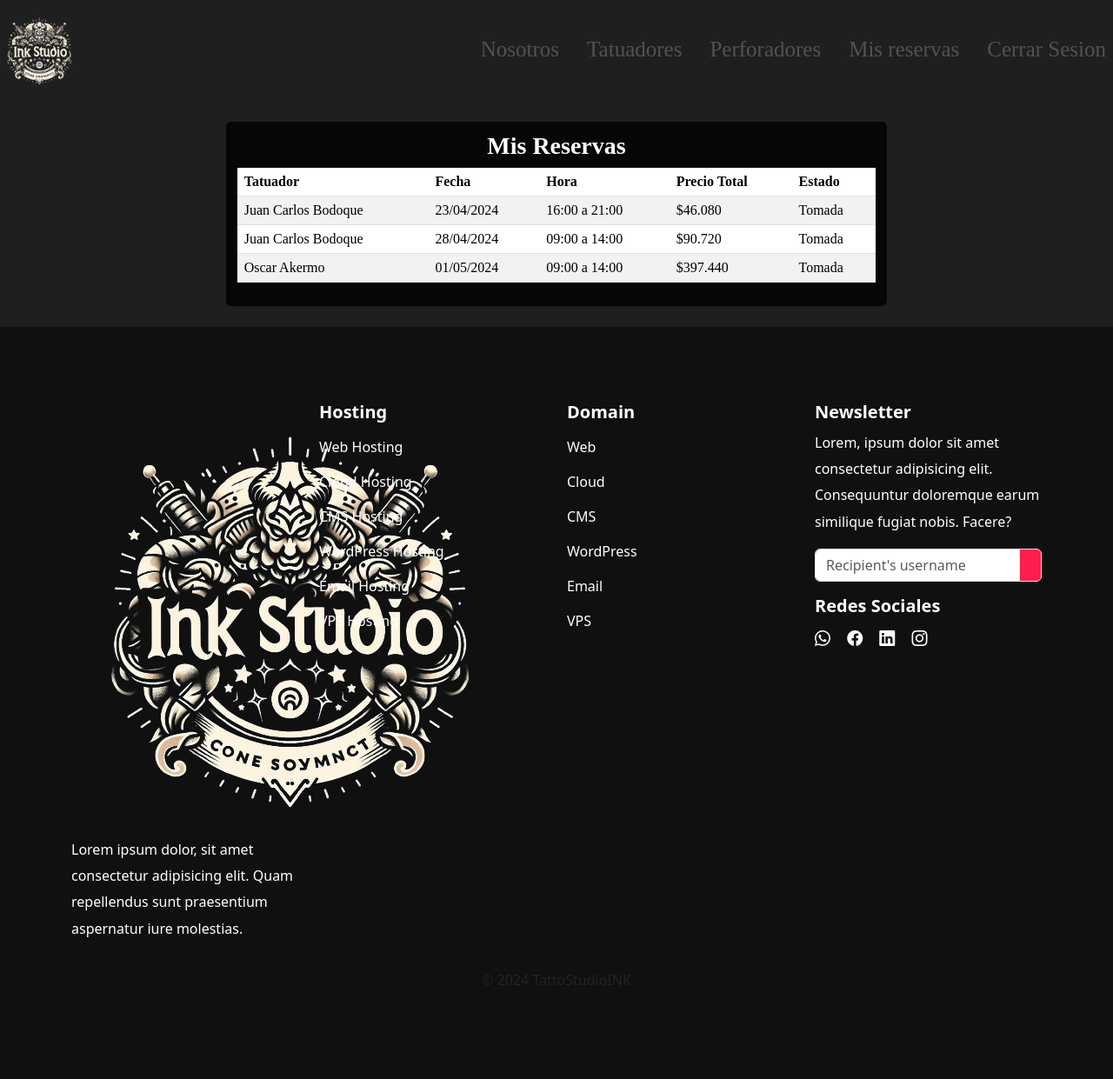
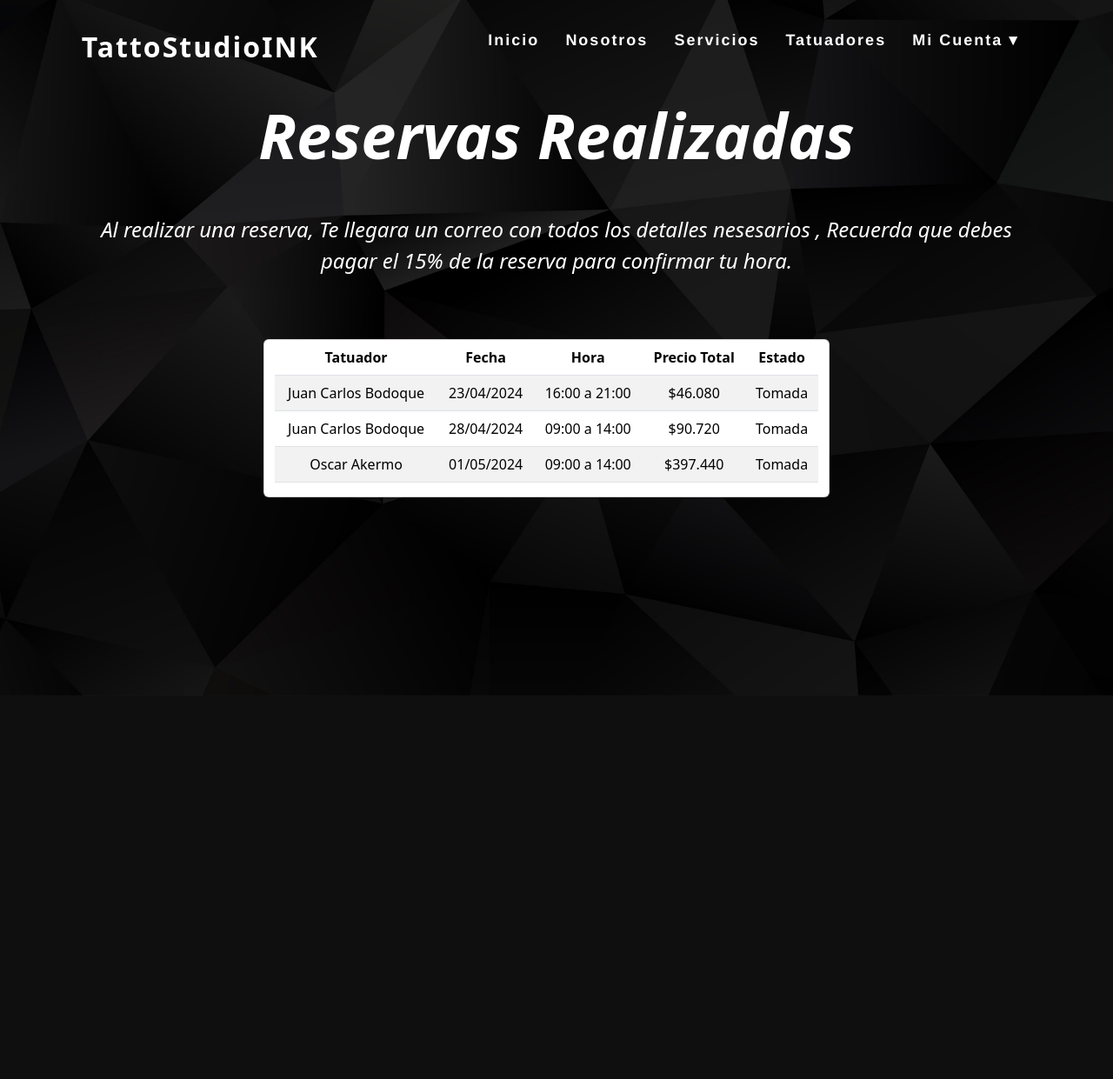
Before and after one commit to ToBarrueto/Tatto_Studio, a PHP site: page /views/micuenta.php in a window 1280 px wide. Shown: the whole page at 87% size. After the commit the page ends 799 px from the top, so only its background shows below. Run offline with PHP 8.4, Linux system fonts and the light colour scheme; a user stored in the database is signed in; data comes from the database, SQL or seed files in the repository; some web fonts are replaced.

Commit message:
Landing V1.4

```diff
--- a/assets/css/landing.css
+++ b/assets/css/landing.css
@@ -484,3 +484,17 @@ header ul li a:hover {
     color: #fff; /* Mantenemos el color del texto */
 
 }
+
+.imagen-formulario img {
+  width: 500%; /* La imagen no debe exceder el ancho del contenedor */
+
+}
+
+.title-custom5{
+  color: #000000;
+  font-size: 72px;
+  font-weight: bold;
+  margin-bottom: 3rem;
+  margin-top: 6rem !important;
+  font-style: italic;
+}
--- a/views/landing.php
+++ b/views/landing.php
@@ -33,8 +33,7 @@ session_start();
                 <li>
                     <a href="#">Mi Cuenta &#x25BE;</a>
                     <ul class="dropdown">
-                        <li><a href="#">Mis Datos</a></li>
-                        <li><a href="#">Mis Reservas</a></li>
+                        <li><a href="micuenta.php">Mis Reservas</a></li>
                         <li><a href="../index.php">Cerrar Sesion</a></li>
                     </ul>
                 </li>
--- a/views/micuenta.php
+++ b/views/micuenta.php
@@ -13,7 +13,7 @@ session_start();
   <meta charset="UTF-8">
   <meta name="viewport" content="width=device-width, initial-scale=1.0">
   <title>Studio de Tatuajes - Clientes</title>
-  <link rel="stylesheet" href="../assets/css/style.css">
+  <link rel="stylesheet" href="../assets/css/landing.css">
 
   <link rel="stylesheet" href="https://cdn.jsdelivr.net/npm/bootstrap-icons@1.11.3/font/bootstrap-icons.min.css">
   <link href="https://cdn.jsdelivr.net/npm/bootstrap@5.3/dist/css/bootstrap.min.css" rel="stylesheet"
@@ -21,39 +21,37 @@ session_start();
 
 </head>
 
-<body class="fondo">
-  <div>
-      <nav class="navbar navbar-expand-lg navbar-light ">
-          <a class="navbar-brand mr-auto" href="cliente_view.php">
-          <img class="logo" src="../assets/img/logo.png" alt=""></a>
-          <button class="navbar-toggler" type="button" data-bs-toggle="collapse" data-bs-target="#navbarSupportedContent" aria-controls="navbarSupportedContent" aria-expanded="false" aria-label="Toggle navigation">
-            <span class="navbar-toggler-icon "></span>
-          </button>
+<header>
+        <a href="landing.php" class="logo">TattoStudioINK</a>
+        <nav>
+            <ul>
+                <li><a href="landing.php">Inicio</a></li>
+                <li><a href="landing.php#nosotros">Nosotros</a></li>
+                <li><a href="landing.php#servicios">Servicios</a></li>
+                <li><a href="landing.php#tatuadores">Tatuadores</a></li>
+                <li>
+                    <a href="#">Mi Cuenta &#x25BE;</a>
+                    <ul class="dropdown">
+                        <li><a href="micuenta.php">Mis Reservas</a></li>
+                        <li><a href="../index.php">Cerrar Sesion</a></li>
+                    </ul>
+                </li>
+            </ul>
+        </nav>
+    </header>
 
-          <div class="collapse navbar-collapse justify-content-end " id="navbarSupportedContent">
-            <ul class="navbar-nav mg-auto   nav-underline">
+<body>
 
-              <li class="nav-item">
-                <a class="nav-link" href="#">Nosotros</a>
-              </li>
-              <li class="nav-item">
-                <a class="nav-link" href="tatuadores_view.php">Tatuadores</a>
-              </li>
-              <li class="nav-item">
-                <a class="nav-link" href="#">Perforadores</a>
-              </li>
-              <li class="nav-item">
-                <a class="nav-link" href='micuenta.php'>Mis reservas</a>
-              </li>
-              <li class="nav-item">
-                    <a class="nav-link btn" href="../index.php">Cerrar Sesion</a>
-              </li>
+<div class="zona3 d-flex justify-content-center ">
+        <div class="container text-center ">
+            <div class="row">
+                <div class="col">
+                    <h1 class="title-custom3">Reservas Realizadas</h1>
+                    <p class="p-custom3 mt-5">
+                        Al realizar una reserva, Te llegara un correo con todos los detalles nesesarios , Recuerda que debes pagar el 15% de la reserva para confirmar tu hora.</p>
+                </div>
 
-            </ul>
-          </div>
-        </nav>
-
-    <?php
+                <?php
 
     if ($_SESSION['tipo_usuario'] == 'cliente') {
         // Incluir el archivo de conexión a la base de datos
@@ -82,7 +80,6 @@ session_start();
             // Mostrar la información de las citas del cliente
             echo '<div class="row justify-content-center">';
             echo '<div class="card m-4 col-7">';
-            echo '<h1 class="fw-bold fs-3 text-center">Mis Reservas</h1>';
             echo '<div class="table-responsive">';
             echo '<table class="table table-striped">';
             echo '<thead>';
@@ -133,74 +130,11 @@ session_start();
     ?>
 
 
-
+            </div>
+        </div>
+    </div>
   </div>
 
-
-
-  <footer>
-        <div class="container">
-            <div class="row">
-                <div class="col-lg-3 col-sm-6">
-                    <div class="single-box">
-                        <img src="img/logo.png" alt="">
-                        <p>Lorem ipsum dolor, sit amet consectetur adipisicing elit. Quam repellendus sunt praesentium aspernatur iure molestias.</p>
-                        <h3></h3>
-                    </div>
-                </div>
-                <div class="col-lg-3 col-sm-6">
-                    <div class="single-box">
-                        <h2>Hosting</h2>
-                    <ul>
-                        <li><a href="#">Web Hosting</a></li>
-                        <li><a href="#">Cloud Hosting</a></li>
-                        <li><a href="#">CMS Hosting</a></li>
-                        <li><a href="#">WordPress Hosting</a></li>
-                        <li><a href="#">Email Hosting</a></li>
-                        <li><a href="#">VPS Hosting</a></li>
-                    </ul>
-                    </div>
-                </div>
-                <div class="col-lg-3 col-sm-6">
-                    <div class="single-box">
-                        <h2>Domain</h2>
-                    <ul>
-                        <li><a href="#">Web </a></li>
-                        <li><a href="#">Cloud</a></li>
-                        <li><a href="#">CMS </a></li>
-                        <li><a href="#">WordPress</a></li>
-                        <li><a href="#">Email</a></li>
-                        <li><a href="#">VPS</a></li>
-                    </ul>
-                    </div>
-                </div>
-                <div class="col-lg-3 col-sm-6">
-                    <div class="single-box">
-                        <h2>Newsletter</h2>
-                        <p>Lorem, ipsum dolor sit amet consectetur adipisicing elit. Consequuntur doloremque earum similique fugiat nobis. Facere?</p>
-                        <div class="input-group mb-3">
-                            <input type="text" class="form-control" placeholder="Recipient's username" aria-label="Enter your Email ..." aria-describedby="basic-addon2">
-                            <span class="input-group-text" id="basic-addon2"><i class="fa fa-long-arrow-right"></i></span>
-                        </div>
-                        <h2>Redes Sociales</h2>
-                        <p class="socials">
-                          <i class="bi bi-whatsapp"></i>
-                          <i class="bi bi-facebook"></i>
-                          <i class="bi bi-linkedin"></i>
-                          <i class="bi bi-instagram"></i>
-                        </p>
-                    </div>
-
-                </div>
-
-            </div>
-        </div>
-
-        <div class="text-center py-3">
-          <p class="mb-0">&copy; 2024 TattoStudioINK</p>
-        </div>
-
-  </footer>
 
   <script src="https://cdn.jsdelivr.net/npm/@popperjs/core@2.11.8/dist/umd/popper.min.js"
   integrity="sha384-I7E8VVD/ismYTF4hNIPjVp/Zjvgyol6VFvRkX/vR+Vc4jQkC+hVqc2pM8ODewa9r" crossorigin="anonymous"></script>
```
Also changed, not shown: views/tatuador_detalle.php (+80 -60 lines), assets/img/juan.jpeg (added), assets/img/luna.jpg (added), assets/img/oscar.jpg (added).
